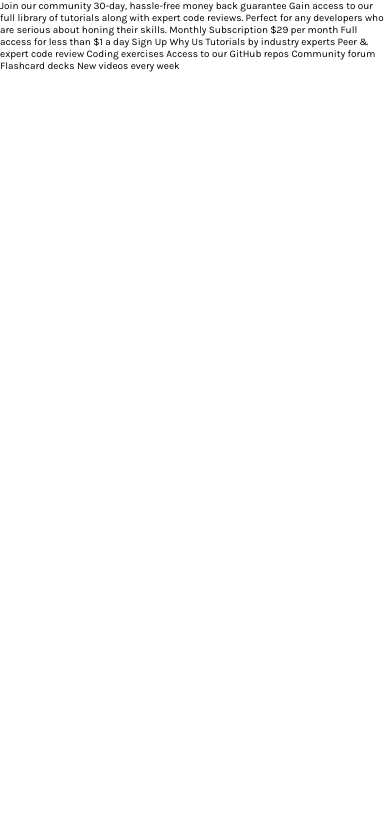
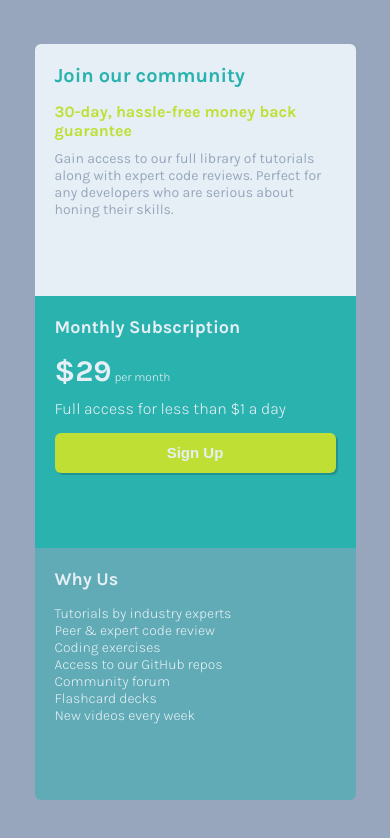
Before and after one commit to martinrol/Single-Price-Grid-Component, a plain HTML site: page index.html in a window 390 px wide. Drawn offline with Linux system fonts and the light colour scheme.

Commit message:
Finished mobile design

```diff
--- a/index.html
+++ b/index.html
@@ -5,34 +5,37 @@
     <meta name="viewport" content="width=device-width, initial-scale=1.0"1>
     <link rel="icon" type="image/png" sizes="32x32" href="./images/favicon-32x32.png">
     <link rel="preconnect" href="https://fonts.gstatic.com">
-    <link href="https://fonts.googleapis.com/css2?family=Karla:wght@400;700&display=swap" rel="stylesheet">
+    <link rel="preconnect" href="https://fonts.gstatic.com">
+    <link href="https://fonts.googleapis.com/css2?family=Karla:wght@300;400;700&display=swap" rel="stylesheet">
     <link rel="stylesheet" href="./styles/styles.css">
     <title>Frontend Mentor | Single Price Grid Component</title>
   </head>
   <body>
-    Join our community
-
-    30-day, hassle-free money back guarantee
-
-    Gain access to our full library of tutorials along with expert code reviews.
-    Perfect for any developers who are serious about honing their skills.
-
-    Monthly Subscription
-
-    &dollar;29 per month
-
-    Full access for less than &dollar;1 a day
-
-    Sign Up
-
-    Why Us
-
-    Tutorials by industry experts
-    Peer &amp; expert code review
-    Coding exercises
-    Access to our GitHub repos
-    Community forum
-    Flashcard decks
-    New videos every week
+    <div class="container">
+      <main class="container__cards">
+        <section class="container__cards--community">
+          <h1>Join our community</h1>
+          <p>30-day, hassle-free money back guarantee</p>
+          <p>Gain access to our full library of tutorials along with expert code reviews.
+            Perfect for any developers who are serious about honing their skills.</p>
+        </section>
+        <section class="container__cards--subscription">
+          <h2>Monthly Subscription</h2>
+          <p><span>&dollar;29</span> per month</p>
+          <p>Full access for less than &dollar;1 a day</p>
+          <button type="button">Sign Up</button>
+        </section>
+        <section class="container__cards--whyUs">
+          <h2>Why Us</h2>
+          <p>Tutorials by industry experts</p>
+          <p>Peer &amp; expert code review</p>
+          <p>Coding exercises</p>
+          <p>Access to our GitHub repos</p>
+          <p>Community forum</p>
+          <p>Flashcard decks</p>
+          <p>New videos every week</p>
+        </section>
+      </main>
+    </div>
   </body>
 </html>
--- a/styles/styles.css
+++ b/styles/styles.css
@@ -15,3 +15,114 @@ html {
     font-size: 62.5%;
     font-family: 'Karla', sans-serif;
 }
+
+/* ---------------------------------------------------- */
+
+.container {
+    width: 100vw;
+    min-width: 320px;
+    height: 100vh;
+    background-color: var(--grayish-Blue);
+}
+
+.container__cards {
+    display: flex;
+    flex-direction: column;
+    align-items: center;
+    justify-content: center;
+    width: 90%;
+    height: 100%;
+    margin: 0 auto;
+    padding: 40px 15px;
+}
+
+.container__cards--community,
+.container__cards--subscription,
+.container__cards--whyUs {
+    width: 100%;
+    height: 33%;
+    padding: 20px;
+}
+
+.container__cards--community {
+    background-color: var(--lightGray);
+    border-top-left-radius: 6px;
+    border-top-right-radius: 6px;
+}
+
+.container__cards--community h1 {
+    margin-bottom: 15px;
+    font-size: 2rem;
+    font-weight: 700;
+    color: var(--cyan);
+}
+
+.container__cards--community p:first-of-type {
+    margin-bottom: 10px;
+    font-size: 1.6rem;
+    font-weight: 700;
+    color: var(--bright-Yellow);
+}
+
+.container__cards--community p:last-of-type {
+    font-size: 1.4rem;
+    color: var(--grayish-Blue);
+}
+
+.container__cards--subscription {
+    background-color: var(--cyan);
+    color: var(--lightGray);
+}
+
+.container__cards--subscription h2 {
+    margin-bottom: 15px;
+    font-size: 1.8rem;
+    font-weight: 700;
+}
+
+.container__cards--subscription span {
+    font-size: 3rem;
+    font-weight: 700;
+}
+
+.container__cards--subscription p {
+    margin-bottom: 10px;
+    font-size: 1.2rem;
+    font-weight: 300;
+}
+
+.container__cards--subscription p:last-of-type {
+    margin-bottom: 15px;
+    font-size: 1.6rem;
+}
+
+.container__cards--subscription button {
+    width: 100%;
+    height: 40px;
+    padding: 10px;
+    font-size: 1.5rem;
+    font-weight: 700;
+    color: var(--lightGray);
+    background-color: var(--bright-Yellow);
+    box-shadow: 2px 2px 1px 0px #00000030;
+    border-radius: 6px;
+    border: none;
+}
+
+.container__cards--whyUs {
+    color: var(--lightGray);
+    background-color: hsla(179, 62%, 43%, 0.5);
+    border-bottom-left-radius: 6px;
+    border-bottom-right-radius: 6px;
+}
+
+.container__cards--whyUs h2 {
+    margin-bottom: 15px;
+    font-size: 1.8rem;
+    font-weight: 700;
+}
+
+.container__cards--whyUs p {
+    font-size: 1.4rem;
+    font-weight: 300;
+}
```
